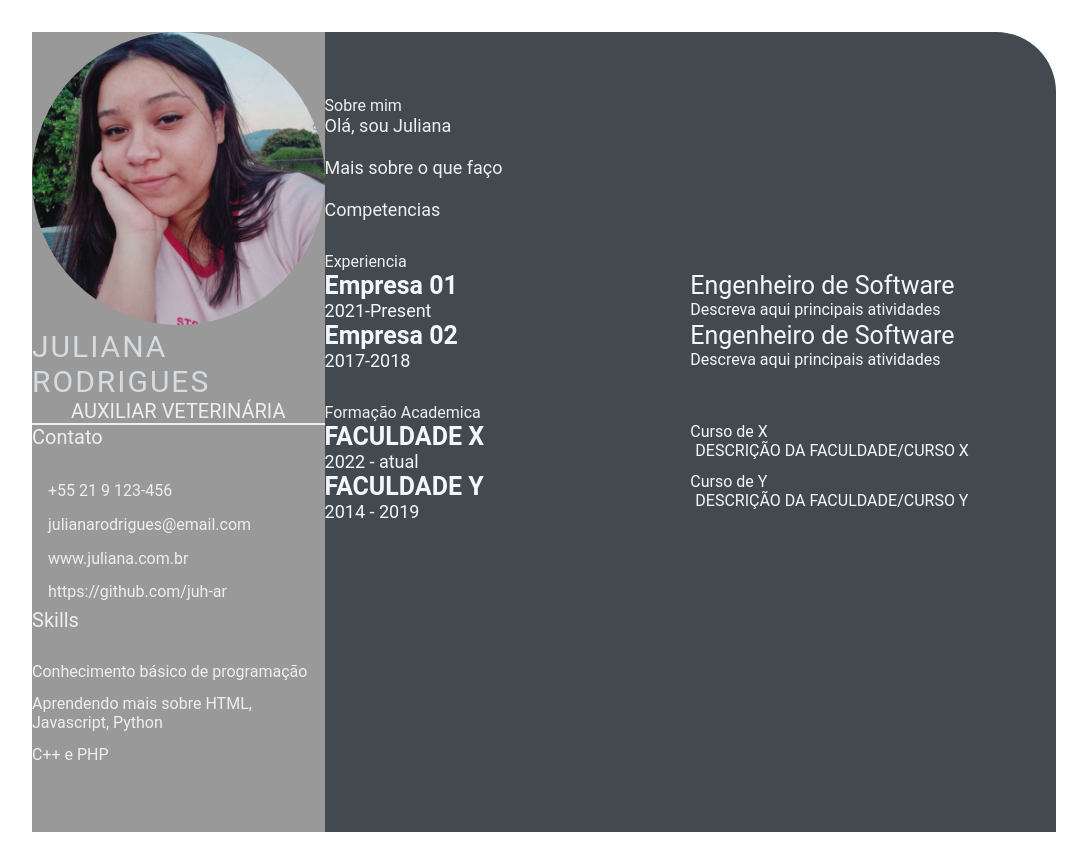
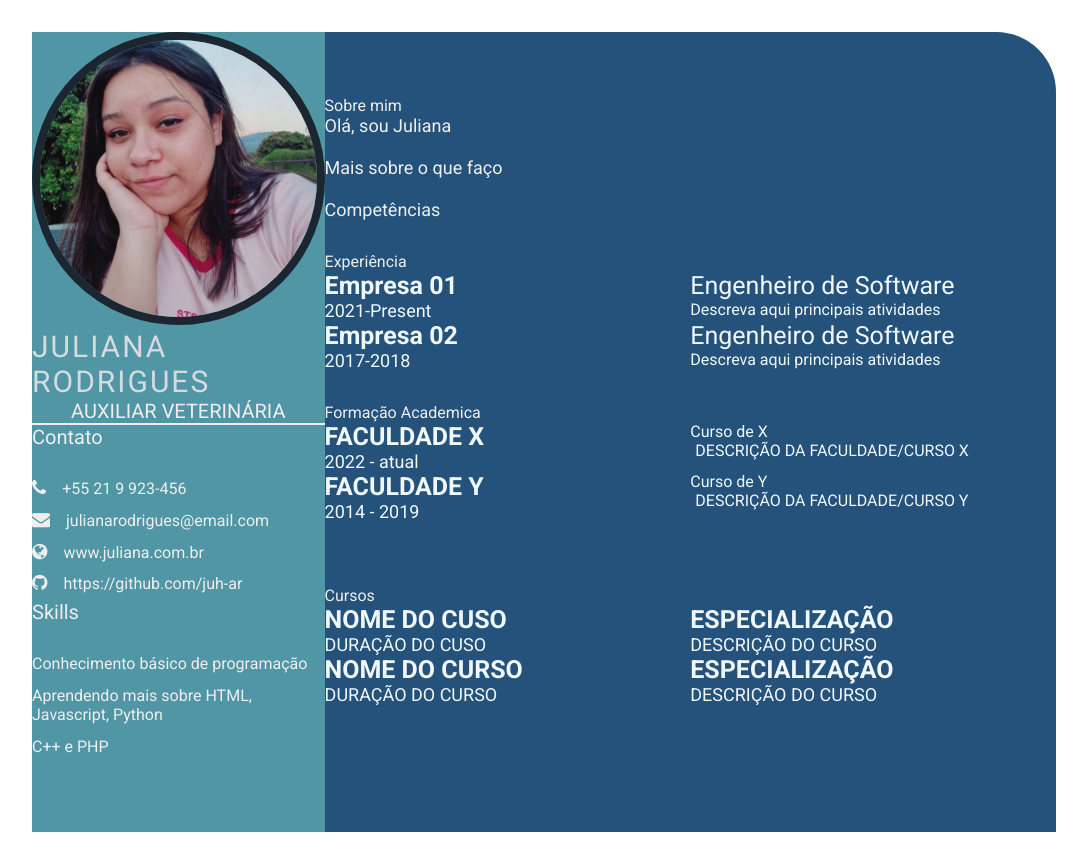
Before and after one commit to juh-ar/juh-ar.github.io, a plain HTML site: page index.html in a window 1280 px wide. Shown: the whole page, without its empty margins (96-1183 px from the left). Drawn offline with Linux system fonts and the light colour scheme.

Commit message:
add courses and fonts

```diff
--- a/index.html
+++ b/index.html
@@ -7,6 +7,16 @@
     <title>Juliana Rodrigues</title>
 
     <link rel="stylesheet" href="style.css">
+
+    <!-- Google font  -->
+    <link rel="preconnect" href="https://fonts.googleapis.com">
+    <link rel="preconnect" href="https://fonts.gstatic.com" crossorigin>
+    <link href="https://fonts.googleapis.com/css2?family=Roboto:ital,wght@0,100;0,300;0,400;0,700;1,100;1,300;1,400;1,700&display=swap" rel="stylesheet">
+
+    <!-- font-awesome -->
+    <link rel="stylesheet" href="https://cdnjs.cloudflare.com/ajax/libs/font-awesome/4.7.0/css/font-awesome.min.css">
+
+
 </head>
 <body>
     <main class="resume-contents">
@@ -21,9 +31,9 @@
                 <div class="contact-info">
                     <p class="left-title">Contato</p>
                     <ul>
-                        <li><i class="fa fa-phone"></i>+55 21 9 123-456</li>
+                        <li><i class="fa fa-phone"></i>+55 21 9 923-456</li>
                         <li><i class="fa fa-envelope"></i>julianarodrigues@email.com</li>
-                        <li><i class="fa fa-site"></i>www.juliana.com.br</li>
+                        <li><i class="fa fa-globe"></i>www.juliana.com.br</li>
                         <li><i class="fa fa-github"></i>https://github.com/juh-ar</li>
                     </ul>
                 </div>
@@ -47,13 +57,13 @@
                 <p class="about-me-contents">
                     Olá, sou Juliana<br>
                     <br>Mais sobre o que faço<br>
-                    <br>Competencias
+                    <br>Competências
 
 
                 </p>
             </section>
             <section class="experience-gap">
-            <div class="right-title">Experiencia</div>
+            <div class="right-title">Experiência</div>
             <div class="experience-contents">
                 <div class="exp-left">
                     <p class="exp-company-name">Empresa 01</p>
@@ -106,7 +116,28 @@
             </div>
 
             </section>
+            <section class="awards gap">
+                <div class="right-title">Cursos</div>
+                <div class="awards-contents">
+                    <div class="awards-left">
+                    <p class="awards-company-name">NOME DO CUSO</p>
+                    <p class="awards-time-period">DURAÇÃO DO CUSO</p>
+                    </div>
+                    <div class="awards-right">
+                    <p class="awards-company-name">ESPECIALIZAÇÃO</p>
+                    <p class="awards-time-period">DESCRIÇÃO DO CURSO</p>
+                    </div>
 
+                    <div class="awards-left">
+                        <p class="awards-company-name">NOME DO CURSO</p>
+                        <p class="awards-time-period">DURAÇÃO DO CURSO</p>
+                        </div>
+                        <div class="awards-right">
+                        <p class="awards-company-name">ESPECIALIZAÇÃO</p>
+                        <p class="awards-time-period">DESCRIÇÃO DO CURSO</p>
+                        </div>
+                </div>
+            </section>
         </section>
 
     </main>
--- a/style.css
+++ b/style.css
@@ -17,13 +17,13 @@
 .left-section {
     grid-column: span 2;
     height: 100%;
-    background-color: #999999;
+    background-color: #5196a5;
 }
 
 .right-section {
     grid-column: span 5;
     height: 100%;
-    background-color: #424a50;
+    background-color: #24527a;
     border-radius: 0px 60px 0px 0px;
 }
 
@@ -38,7 +38,8 @@
 
 .profile .profile-image {
     width: 100%;
-    border-radius: 100%;
+    border-radius: 50%;
+    border: 8px solid #1B2631;
 }
 
 .name {
```
